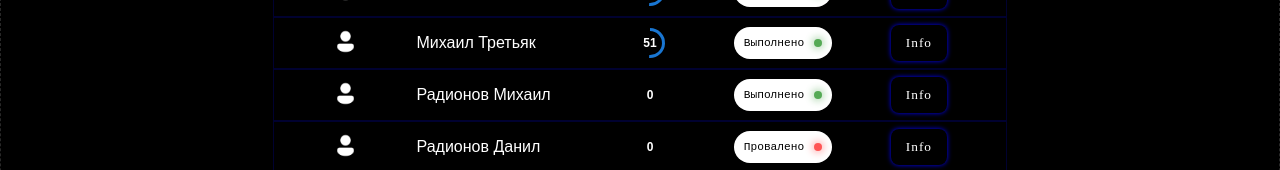
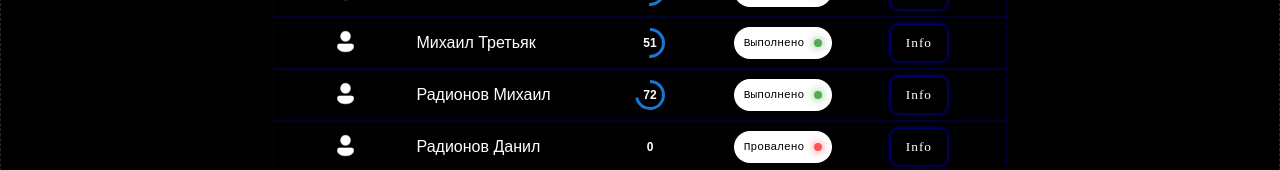
Before and after one commit to southsidescript/EyeCodeUniversityOfficialRepo, a Next.js app: page /Stats in a window 1280 px wide. Shown: the part 449-619 px from the top of the page. Built offline with nearby package versions, Linux system fonts and the light colour scheme.

Commit message:
infoUpdate

```diff
--- a/src/data/students.js
+++ b/src/data/students.js
@@ -50,7 +50,7 @@ export let result_data = [
         name:'Радионов Михаил',
         codeQuantity:10,
         creativity:7,
-        percent:0,
+        percent:72,
         status:true,
         english:3
     },
```
